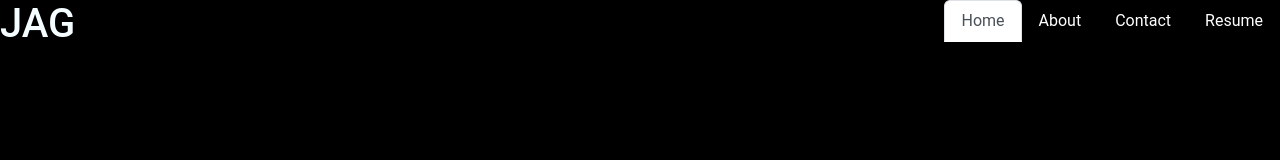
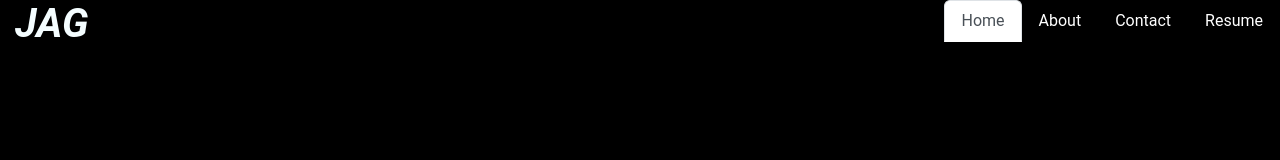
Before and after one commit to Exo-MDR-CD2000/react-portfolio-jag, a React (Vite) app: page / in a window 1280 px wide. Shown: the top 160 px of the page. Built offline with nearby package versions, Linux system fonts and the light colour scheme.

Commit message:
home page style adjustments

```diff
--- a/src/css/index.css
+++ b/src/css/index.css
@@ -13,6 +13,15 @@
 
 html {
   scroll-behavior: smooth;
+}
+
+.initials {
+  color: var(--text);
+  font-size: 2.5em;
+  font-weight: bold;
+  font-style: italic;
+  font-family: var(--font-family);
+  padding-left: 15px;
 }
 
 body {
```
